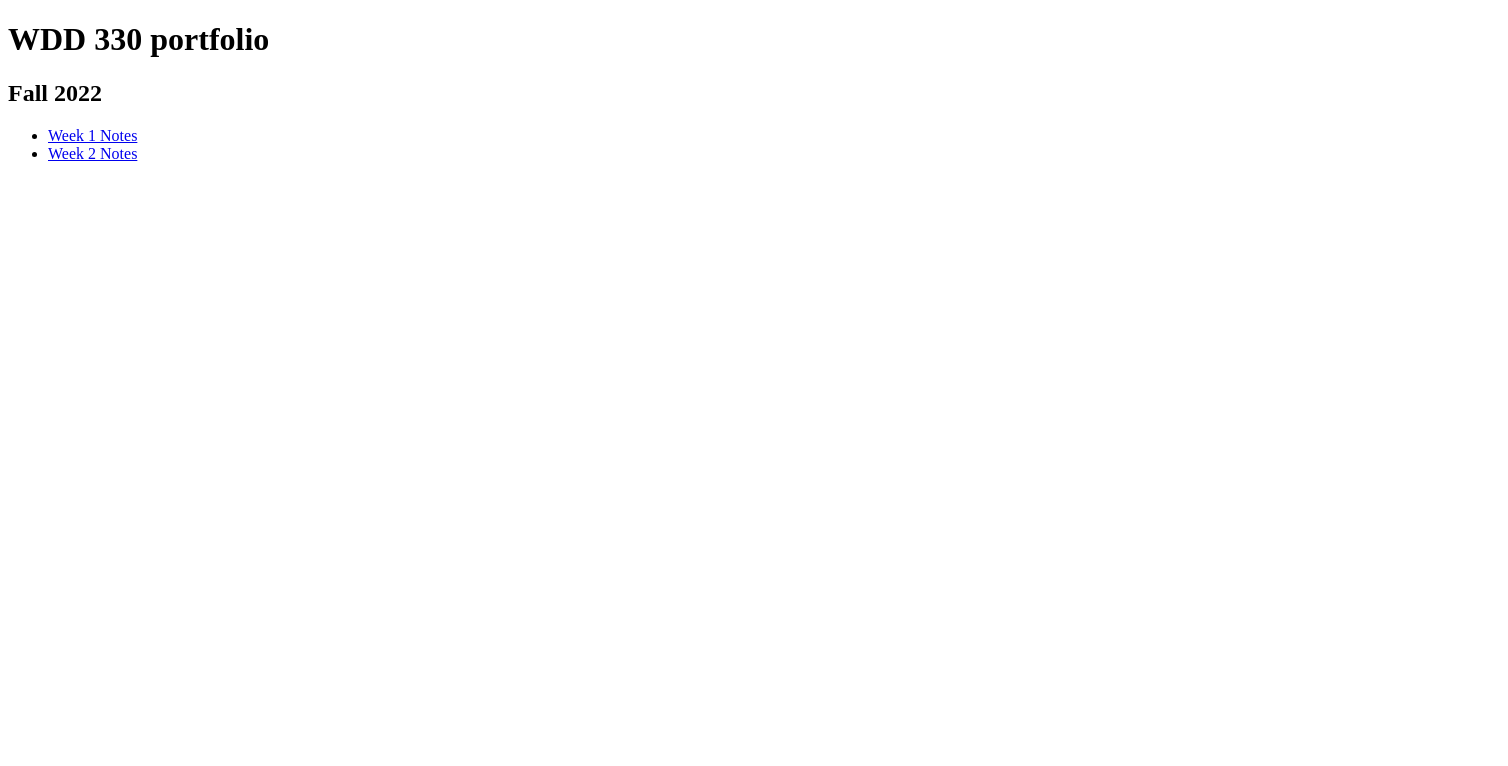
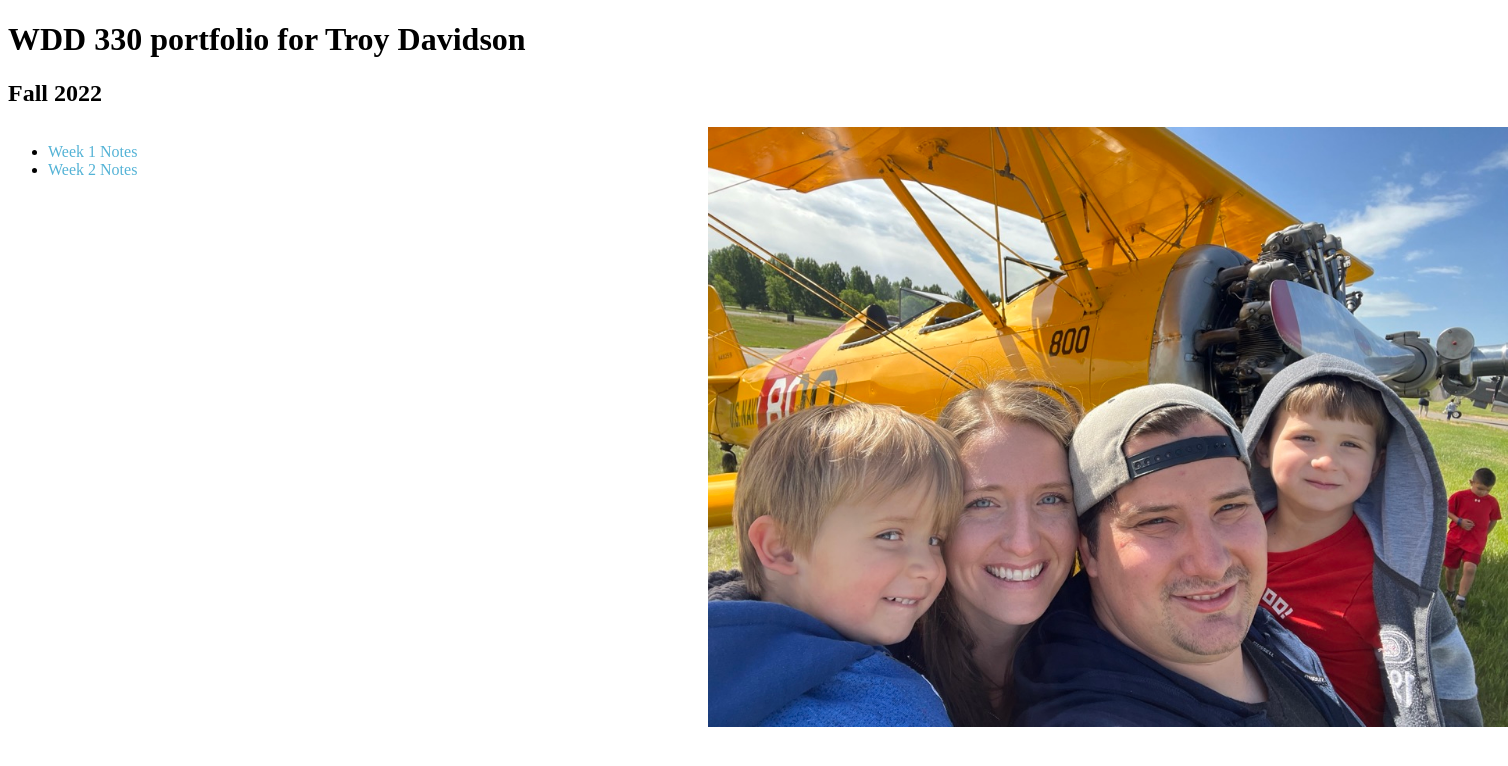
Before and after one commit to HonorThe1nsane/WDD330-tdavidson, a plain HTML site: page index.html in a window 1280 px wide. Shown: the whole page, 1508 px wide, since content can reach past the window. Drawn offline with Linux system fonts and the light colour scheme.

Commit message:
added family pic and styling

```diff
--- a/index.html
+++ b/index.html
@@ -5,13 +5,16 @@
     <meta charset="UTF-8" />
     <meta name="viewport" content="width=device-width, initial-scale=1.0" />
     <title>WDD 330 portfolio</title>
+    <link rel= "stylesheet" href= "styles.css">
 
   </head>
   <body>
-    <h1>WDD 330 portfolio</h1>
+    <h1>WDD 330 portfolio for Troy Davidson</h1>
     <h2>Fall 2022</h2>
-
-    <div id="portfolioList" ><script type="text/javascript" src="js/main.js"></script></div>
+    <div class="home-page">
+      <div id="portfolioList" ><script type="text/javascript" src="js/main.js"></script></div>
+      <div class="family-pic"><img src="images/family_pic.jpeg"></div>
+    </div>
 
   </body>
 </html>
--- a/styles.css
+++ b/styles.css
@@ -0,0 +1,24 @@
+a {
+    box-shadow: inset 0 0 0 0 #54b3d6;
+    color: #54b3d6;
+    margin: 0 -.25rem;
+    padding: 0 .25rem;
+    transition: color .3s ease-in-out, box-shadow .3s ease-in-out;
+    text-decoration: none;
+
+  }
+  a:hover {
+    box-shadow: inset 100px 0 0 0 #54b3d6;
+    color: white;
+  }
+
+  div.home-page {
+    display: grid;
+    grid-template-columns: 200px 60px;
+  }
+  .family-pic{
+    padding-left: 500px;
+  }
+  .family-pic img{
+    width: 800px;
+  }
```
Also changed, not shown: images/family_pic.jpeg (added).
